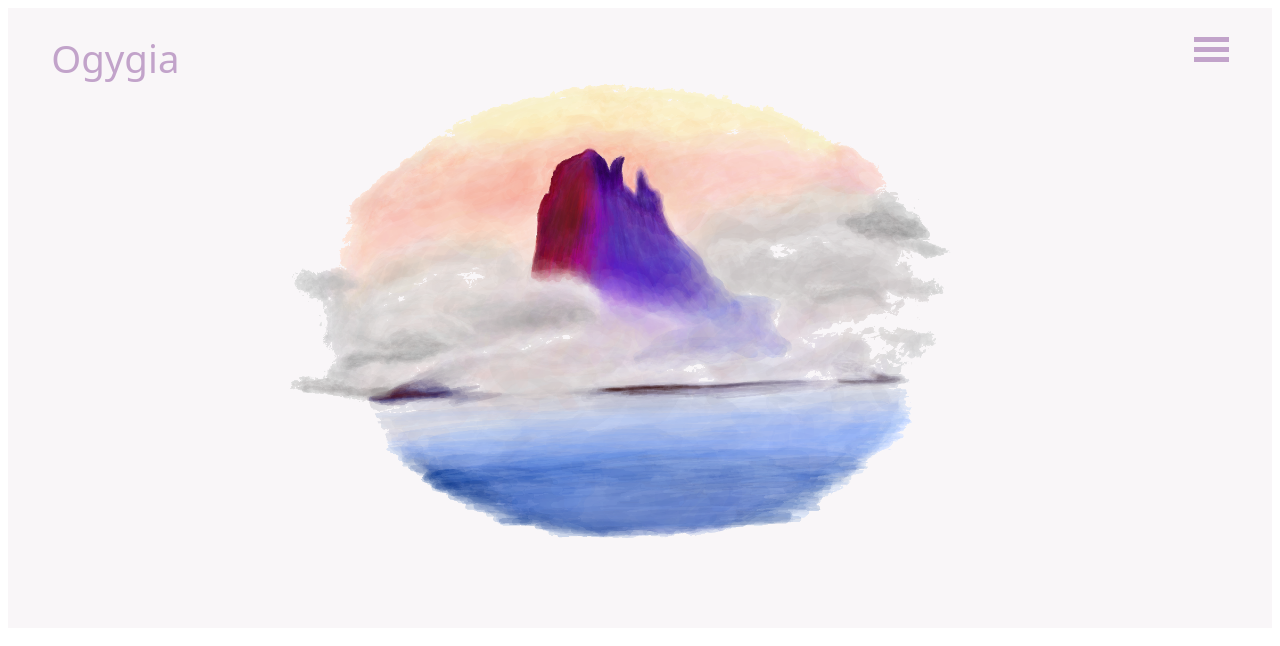
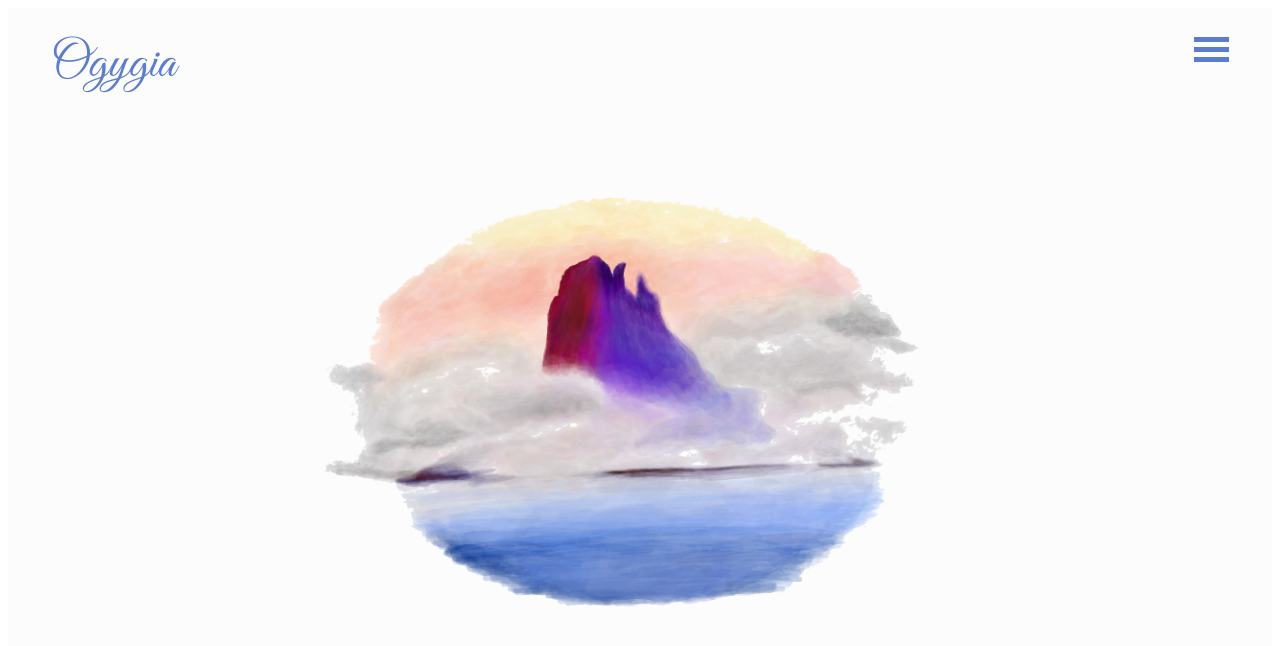
Before and after one commit to anho1998/anho1998.github.io, a plain HTML site: page index.html in a window 1280 px wide. Drawn offline with Linux system fonts and the light colour scheme.

Commit message:
Change color to blueish and make background scale with device

```diff
--- a/index.html
+++ b/index.html
@@ -1,11 +1,12 @@
 <!DOCTYPE html>
 <html>
 <head>
-	<meta name="viewport" content="width=device-width, initial-scale=1.0">
+	<meta name="viewport" content="width=device-width, height=device-height, initial-scale=1.0">
 	<link rel="stylesheet" href="style2.css">
 </head>
 <body>
 <div class="header">
+	<img src="Ogygia_trans.png">
 	<div class="name">Ogygia</div>
 	<div id="menu_icon" class="icon" onclick="icon_change(this)">
 		<div class="bar1"></div>
--- a/style2.css
+++ b/style2.css
@@ -1,36 +1,60 @@
 @font-face{
 	font-family: "noto san";
-	src: url("NotoSans-Light.ttf");
+	src: url("Font/NotoSans-Light.ttf");
+	font-weight: lighter;
+}
+@font-face{
+	font-family: "handwriting";
+	src: url("Font/Hello.ttf");
 	font-weight: lighter;
 }
 @font-face{
 	font-family: "noto san";
-	src: url("NotoSans-Bold.ttf");
+	src: url("Font/NotoSans-Bold.ttf");
+	font-weight: bold;
+}
+@font-face{
+	font-family: "great vibe";
+	src: url("Font/GreatVibes.otf");
 	font-weight: bold;
 }
 
+
 .header {
-	padding: 310px;
-	margin: 0;
-	background: url('Ogygia_trans.png'), rgba(230,218,228,0.25);
+	height: 100%;
+	width: 100%;
+	max-width: 100vw;
+	max-height: 100vh;
+	box-sizing: border-box;
+	margin: auto;
+	background: rgba(243,243,243,0.25);
 	background-repeat: no-repeat;
-	background-blend-mode: normal;
-	background-size: 1184px 888px;
-	background-position: 50% 50%;
+}
+
+.header img{
+	display: block;
+	margin-left:auto;
+	margin-right:auto;
+	max-width:100vw;
+	max-height: 100vh;
+	width: auto;
+	height: 100%;
 }
 
 .name{
-	color: #C2A3CA;
+	/*color: #C2A3CA;*/
+	color: #5b7dcc;
 	position: fixed;
 	left: 4%;
 	top: 4%;
-	font-size: 3vw;
-	font-family: "noto sans";
+	font-size: 4vmax;
+	font-family: "great vibe";
 	font-weight: lighter;
 }
 
 .bar1, .bar2 ,.bar3{
-	background-color: #C2A3CA;
+	/*background-color: #C2A3CA;*/
+	background-color: #5b7dcc;
 	width: 35px;
 	height: 5px;
 	margin: 5px 0;
@@ -60,11 +84,11 @@
 }
 
 .overlay1 a{
-	padding: 8px;
+	padding: 3.2vmin;
 	font-family: noto sans;
 	text-decoration: none;
 	font-weight: bold;
-	font-size: 3vw;
+	font-size: 8vmin;
 	color: white;
 	display: block;
 	transition: 0.3s;
@@ -79,7 +103,8 @@
 	top: 0;
 	width: 100%;
 	height: 0%;
-	background-color: #C2A3CA;
+	/*background-color: #C2A3CA;*/
+	background-color: #5b7dcc;
 	left: 0;
 	opacity: 0.9;
 	z-index: 1;
```
Also changed, not shown: Font/GreatVibes.otf (added), Font/Hello.ttf (added), Font/NotoSans-Bold.ttf (added), Font/NotoSans-Light.ttf (added), 1 other file.
